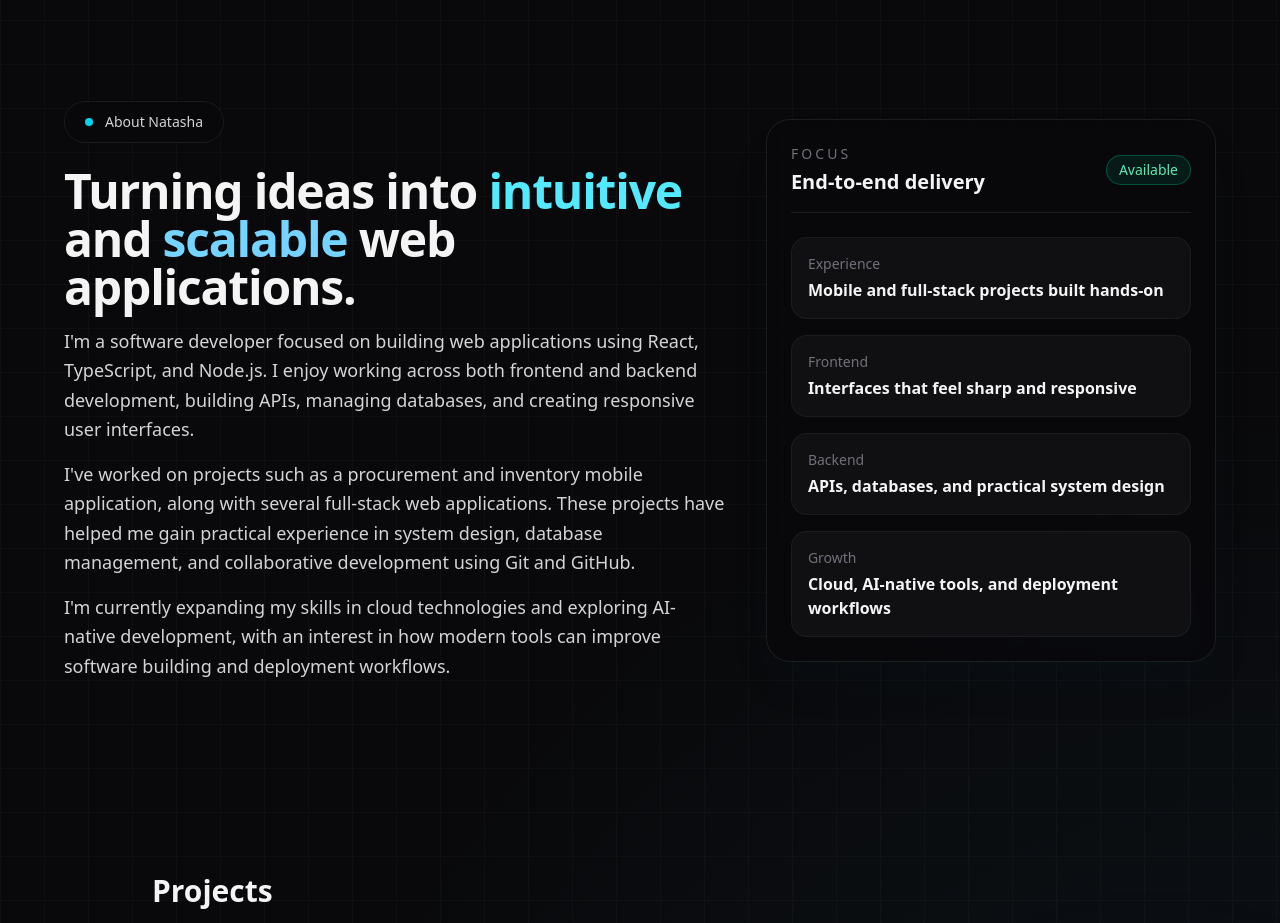
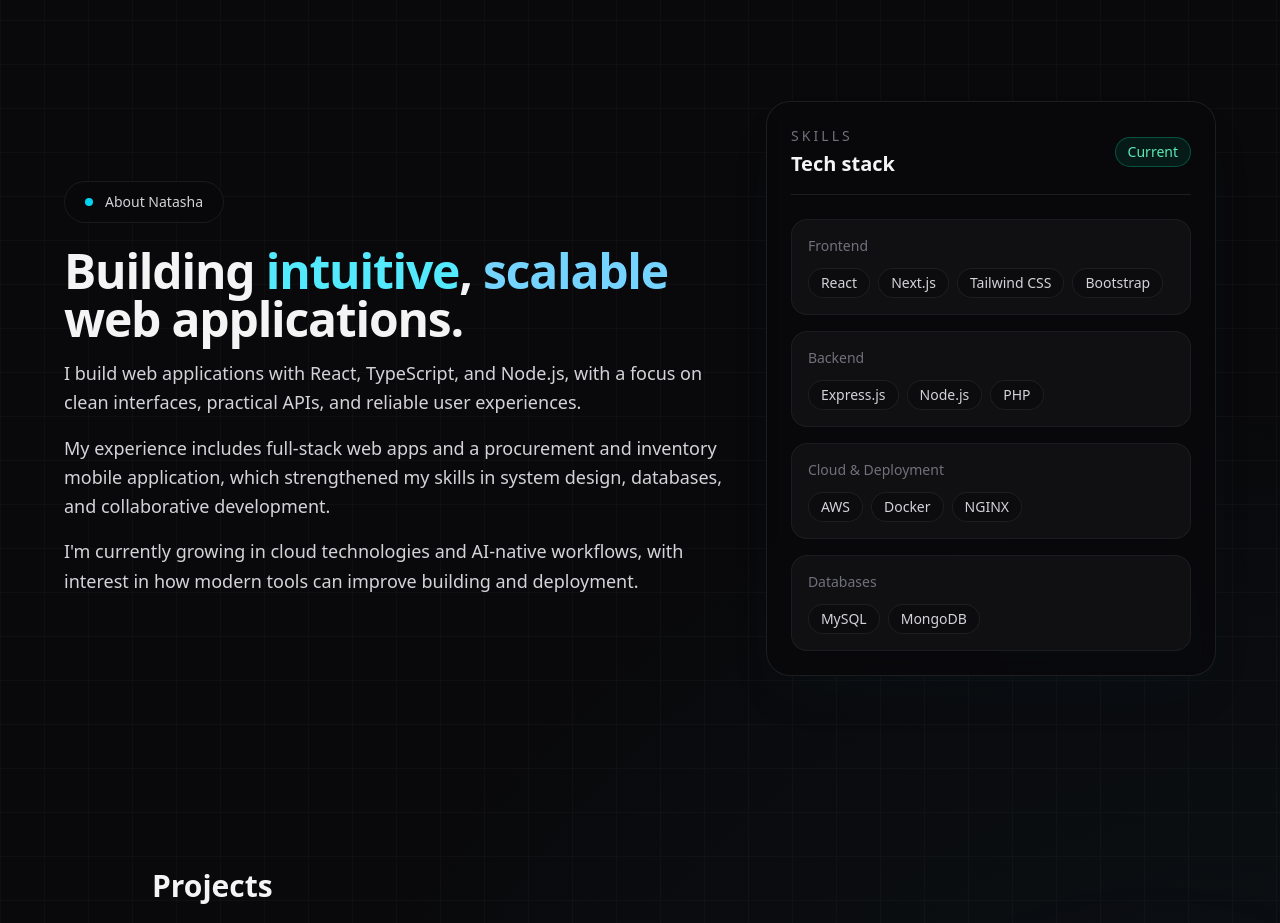
Before and after one commit to maingiNatasha/portfolio, a React (Vite) app: page / in a window 1280 px wide. Shown: the part 860-1783 px from the top of the page. Built offline with nearby package versions, Linux system fonts and the light colour scheme.

Commit message:
Modifies About section

```diff
--- a/src/components/About.jsx
+++ b/src/components/About.jsx
@@ -1,6 +1,29 @@
 import portfolioData from "../data/portfolioData";
 
 export default function About() {
+  const skillGroups = [
+    {
+      key: "frontend",
+      label: "Frontend",
+      items: portfolioData.skills.frontend
+    },
+    {
+      key: "backend",
+      label: "Backend",
+      items: portfolioData.skills.backend
+    },
+    {
+      key: "cloudDeployment",
+      label: "Cloud & Deployment",
+      items: portfolioData.skills.cloudDeployment
+    },
+    {
+      key: "databases",
+      label: "Databases",
+      items: portfolioData.skills.databases
+    }
+  ];
+
   return (
     <section id="about" className="px-6 py-24">
 
@@ -13,22 +36,22 @@ export default function About() {
 
           <div className="max-w-2xl space-y-4">
             <h2 className="text-4xl font-bold tracking-tight sm:text-5xl">
-              Turning ideas into{" "}
-              <span className="text-cyan-300">intuitive</span> and{" "}
+              Building{" "}
+              <span className="text-cyan-300">intuitive</span>,{" "}
               <span className="text-sky-300">scalable</span>{" "}
               web applications.
             </h2>
 
             <p className="text-lg leading-relaxed text-zinc-300">
-              I'm a software developer focused on building web applications using React, TypeScript, and Node.js. I enjoy working across both frontend and backend development, building APIs, managing databases, and creating responsive user interfaces.
+              I build web applications with React, TypeScript, and Node.js, with a focus on clean interfaces, practical APIs, and reliable user experiences.
             </p>
 
             <p className="text-lg leading-relaxed text-zinc-300">
-              I've worked on projects such as a procurement and inventory mobile application, along with several full-stack web applications. These projects have helped me gain practical experience in system design, database management, and collaborative development using Git and GitHub.
+              My experience includes full-stack web apps and a procurement and inventory mobile application, which strengthened my skills in system design, databases, and collaborative development.
             </p>
 
             <p className="text-lg leading-relaxed text-zinc-300">
-              I'm currently expanding my skills in cloud technologies and exploring AI-native development, with an interest in how modern tools can improve software building and deployment workflows.
+              I&apos;m currently growing in cloud technologies and AI-native workflows, with interest in how modern tools can improve building and deployment.
             </p>
           </div>
         </div>
@@ -36,31 +59,30 @@ export default function About() {
         <div className="rounded-3xl border border-zinc-800/70 bg-zinc-950/55 p-6 shadow-2xl shadow-cyan-950/10 backdrop-blur">
           <div className="mb-6 flex items-center justify-between border-b border-zinc-800/70 pb-4">
             <div>
-              <p className="text-sm uppercase tracking-[0.22em] text-zinc-500">Focus</p>
-              <p className="mt-1 text-xl font-semibold text-zinc-100">End-to-end delivery</p>
+              <p className="text-sm uppercase tracking-[0.22em] text-zinc-500">Skills</p>
+              <p className="mt-1 text-xl font-semibold text-zinc-100">Tech stack</p>
             </div>
             <div className="rounded-full border border-emerald-400/30 bg-emerald-400/10 px-3 py-1 text-sm text-emerald-300">
-              Available
+              Current
             </div>
           </div>
 
           <div className="grid gap-4">
-            <div className="rounded-2xl border border-zinc-800/60 bg-zinc-900/50 p-4">
-              <p className="text-sm text-zinc-500">Experience</p>
-              <p className="mt-1 text-md font-semibold text-zinc-100">Mobile and full-stack projects built hands-on</p>
-            </div>
-            <div className="rounded-2xl border border-zinc-800/60 bg-zinc-900/50 p-4">
-              <p className="text-sm text-zinc-500">Frontend</p>
-              <p className="mt-1 text-md font-semibold text-zinc-100">Interfaces that feel sharp and responsive</p>
-            </div>
-            <div className="rounded-2xl border border-zinc-800/60 bg-zinc-900/50 p-4">
-              <p className="text-sm text-zinc-500">Backend</p>
-              <p className="mt-1 text-md font-semibold text-zinc-100">APIs, databases, and practical system design</p>
-            </div>
-            <div className="rounded-2xl border border-zinc-800/60 bg-zinc-900/50 p-4">
-              <p className="text-sm text-zinc-500">Growth</p>
-              <p className="mt-1 text-md font-semibold text-zinc-100">Cloud, AI-native tools, and deployment workflows</p>
-            </div>
+            {skillGroups.map((group) => (
+              <div key={group.key} className="rounded-2xl border border-zinc-800/60 bg-zinc-900/50 p-4">
+                <p className="text-sm text-zinc-500">{group.label}</p>
+                <div className="mt-3 flex flex-wrap gap-2">
+                  {group.items.map((skill) => (
+                    <span
+                      key={skill}
+                      className="rounded-full border border-zinc-800/70 bg-zinc-950/50 px-3 py-1 text-sm text-zinc-300"
+                    >
+                      {skill}
+                    </span>
+                  ))}
+                </div>
+              </div>
+            ))}
           </div>
         </div>
       </div>
--- a/src/data/portfolioData.js
+++ b/src/data/portfolioData.js
@@ -1,25 +1,66 @@
 export const portfolioData = {
-  skills: [
-    "React", "Express.js", "Node.js", "PHP", "RESTful APIs", "MySQL", "MongoDB", "GitHub", "Docker", "AWS"
-  ],
+  skills: {
+    frontend: ["React", "Next.js", "Tailwind CSS", "Bootstrap"],
+    backend: ["Express.js", "Node.js", "PHP"],
+    cloudDeployment: ["AWS", "Docker", "NGINX"],
+    databases: ["MySQL", "MongoDB"]
+  },
   projects: [
     {
-      name: "Project Name",
-      description: "Short description of what the project does.",
+      name: "Task Planner",
+      description: "A full-stack productivity app for managing personal tasks with secure authentication, profile management, and a protected task APIs",
+      tech: ["React", "Tailwind", "Node.js", "Express.js", "MySQL", "AWS", "NGINX"],
+      links: {
+        live: "https://taskplannertest.duckdns.org/",
+        repo: "https://github.com/maingiNatasha/task-planner"
+      }
+    },
+    {
+      name: "Fullstack Authentication System",
+      description: "A reusable, production-ready authentication system designed to be used as a starter template for full-stack web projects",
+      tech: ["React", "Tailwind", "Node.js", "Express.js", "MySQL", "AWS", "Docker", "NGINX"],
+      links: {
+        live: "#",
+        repo: "https://github.com/maingiNatasha/fullstack-auth-starter"
+      }
+    },
+    {
+      name: "Mini RDBMS",
+      description: "A small relational database management system implemented from scratch with a SQL-like interface and an interactive REPL. It demonstrates core database concepts such as parsing, schema enforcement, indexing, and query execution.",
+      tech: ["React", "Tailwind", "Node.js", "Express.js", "SQL", "JavaScript"],
+      links: {
+        live: "#",
+        repo: "https://github.com/maingiNatasha/mini-RDBMS"
+      }
+    },
+    {
+      name: "Company Landing Page",
+      description: "Company landing page frontend static website that displays information about a company, its recent blogs and how to get in touch with them.",
+      tech: ["React", "Nextjs", "Tailwind"],
+      links: {
+        live: "https://next-react-static-web-app.vercel.app",
+        repo: "https://github.com/maingiNatasha/next-react-static-web-app"
+      }
+    },
+    {
+      name: "Blog Web App",
+      description: "Simple frontend blog website that displays information mostly on travel blogs posted by different authors",
       tech: ["React", "Tailwind"],
       links: {
-        live: "#",
-        repo: "#"
+        live: "https://blog-app-rust-nu.vercel.app",
+        repo: "https://github.com/maingiNatasha/blog-app"
       }
-    }
-  ],
-  contact: {
-    email: "mainginatasha@gmail.com",
-    links: {
-      github: "https://github.com/maingiNatasha",
-      linkedin: "www.linkedin.com/in/natasha-maingi-026a4a254"
-    }
-  }
+    },
+    {
+      name: "Task Creator Web App",
+      description: "Simple fullstack web application that one can use for creating, modifying, viewing and managing tasks",
+      tech: ["React", "Tailwind", "Node.js", "Express.js", "MongoDB"],
+      links: {
+        live: "https://blog-app-rust-nu.vercel.app",
+        repo: "https://github.com/maingiNatasha/task-mern"
+      }
+    },
+  ]
 };
 
 export default portfolioData;
```
